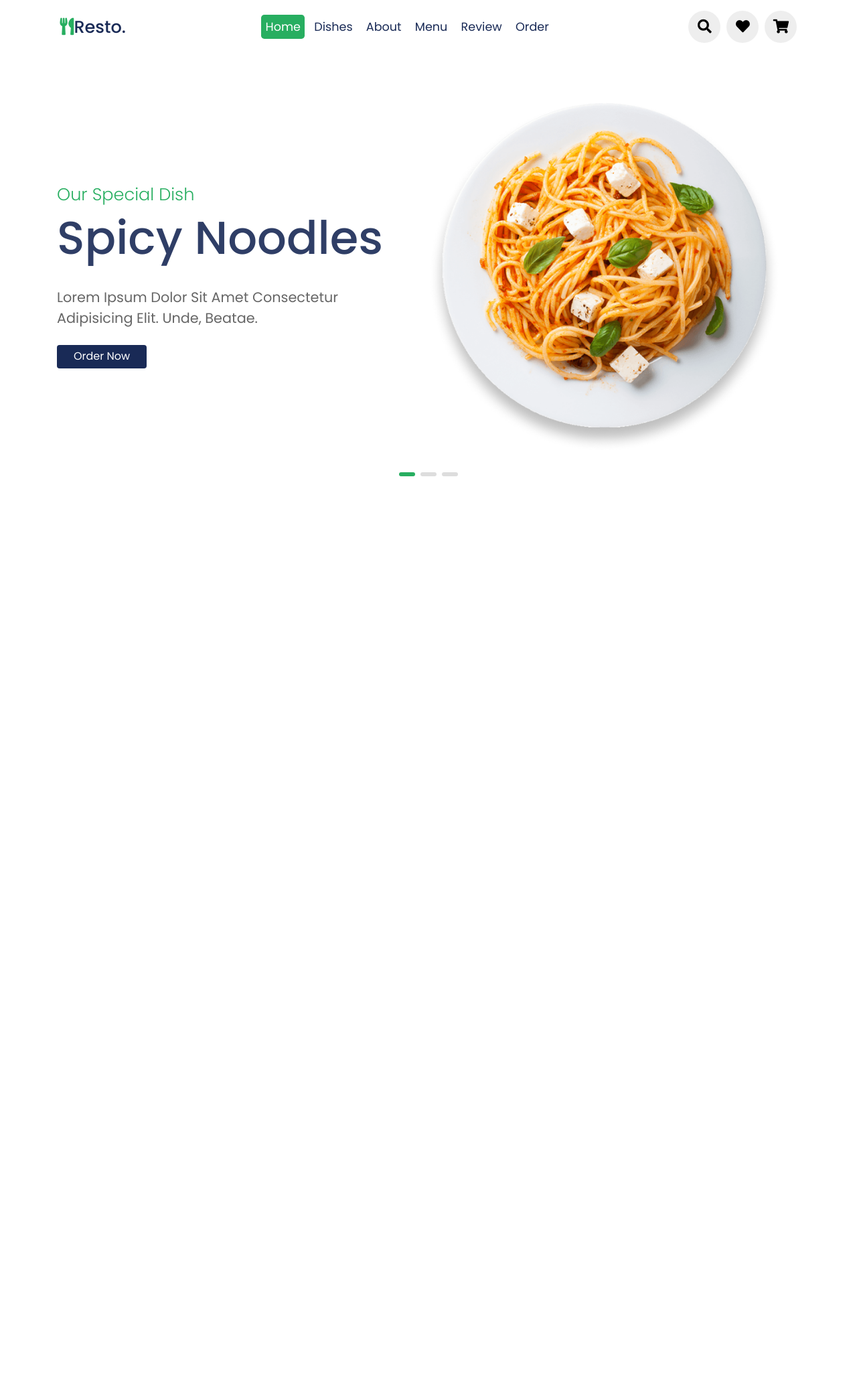
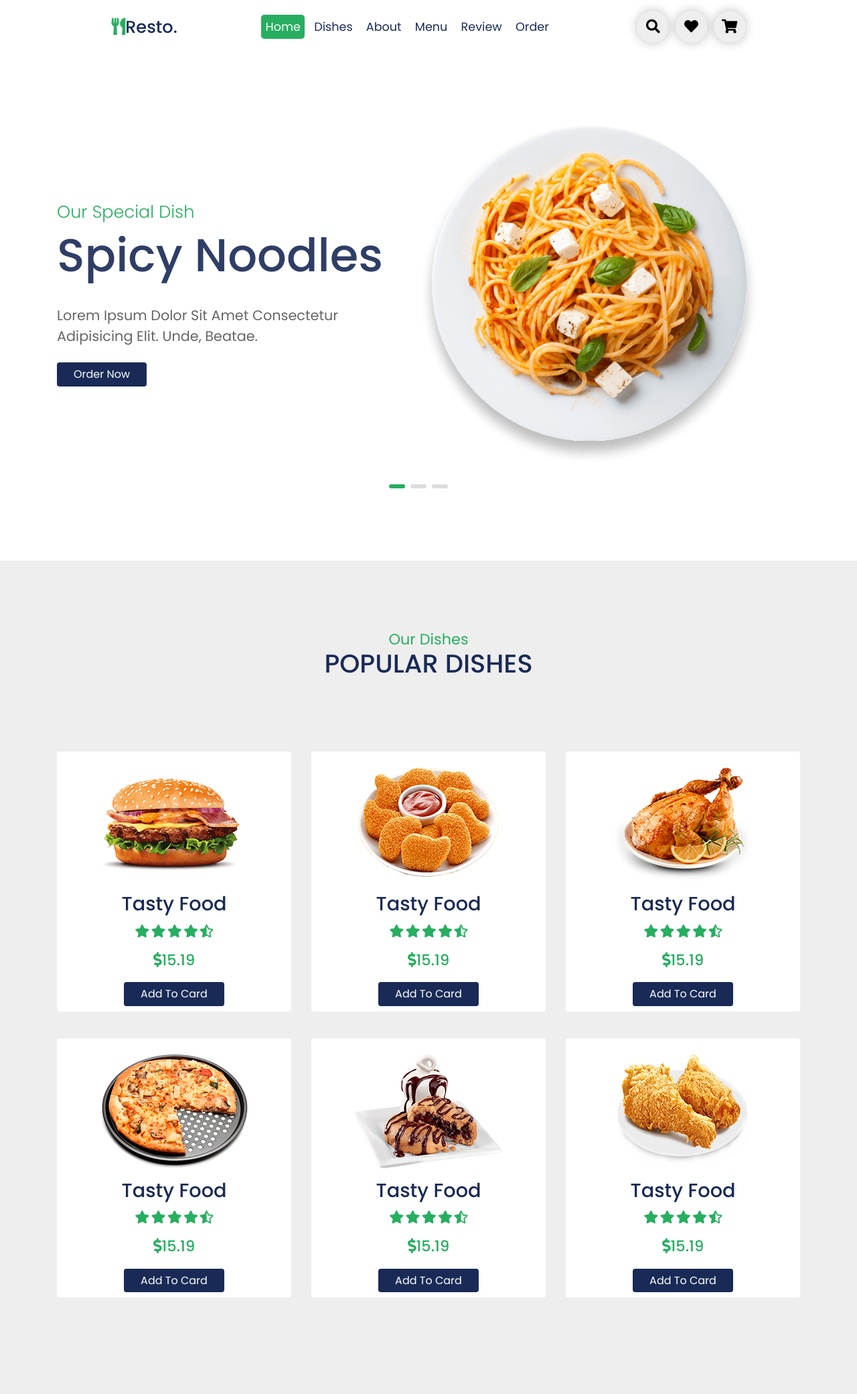
Before and after one commit to saju575/Food-website, a PHP site: page / in a window 1280 px wide. Shown: the whole page at 67% size. Before the commit the page ends 711 px from the top, so only its background shows below. Run offline with PHP 8.4, Linux system fonts and the light colour scheme; some web fonts are replaced.

Commit message:
dishes section added

```diff
--- a/css/style.css
+++ b/css/style.css
@@ -37,7 +37,7 @@ body{
     --text-blue:#192A56;
     --white:#ffffff;
     --grey:#EEEEEE;
-    --box-shadow:0px 0px 2px 2px rgba(255,255,255,.8);
+    --box-shadow:0 0 15px rgba(0,0,0,.25);;
 }
 ul{
     margin: 0;
@@ -62,7 +62,7 @@ ul li{
 
 }
 .sec-padding{
-    padding: 70px 0;
+    padding: 6.5rem 0;
 }
 h1{
     color: var(--text-blue);
@@ -78,6 +78,34 @@ h4{
     font-size: 1.6rem;
     text-transform: capitalize;
     font-weight: 300;
+}
+h3{
+    color: var(--text-blue);
+    font-size: 1.8rem;
+}
+
+/* section-title */
+.section-title{
+
+    width: 100%;
+    padding: 0 1.5rem;
+
+    margin-bottom: 6rem;
+}
+.section-title h2{
+    font-size: 2.4rem;
+    text-transform: uppercase;
+    text-align: center;
+    color: var(--text-blue);
+}
+.section-title h2::before{
+    content: attr(data-title);
+    display: block;
+    font-size: 1.4rem;
+    color: var(--text-green);
+    font-family: var(--cursive-font);
+    font-weight: 400;
+    text-transform: capitalize;
 }
 
 .owl-carousel .owl-dots{
@@ -97,6 +125,7 @@ h4{
     background-color: var(--text-green);
 }
 
+
 /* ---------
 nav-section start
 ----------- */
@@ -107,6 +136,8 @@ nav-section start
     align-items: center;
     padding: 1rem 7%;
     margin: auto;
+    width: 88%;
+    max-width: 144.7rem;
 
 }
 .nav-section a{
@@ -183,3 +214,77 @@ header-section start
     width: 95%;
     margin: auto;
 }
+
+/* -------------
+dishes section start
+------------- */
+.dishes-section{
+    background-color: var(--grey);
+}
+.dishes-item{
+    text-align: center;
+    margin-bottom: 2.5rem;
+    position: relative;
+}
+.dishes-item img{
+    margin: 1rem 0;
+}
+.dishes-item h3{
+    margin-bottom: .8rem;
+}
+.dishes-item .rating{
+    margin-bottom: 1rem;
+}
+.dishes-item .rating i{
+    color: var(--text-green);
+    font-size: 1.2rem;
+}
+.dishes-item span{
+    color: var(--text-green);
+    font-size: 1.4rem;
+    font-weight: 500;
+    margin-bottom: 1rem;
+    display: block;
+
+}
+.dishes-item .fa-heart,
+.dishes-item .fa-eye{
+    position: absolute;
+    height: 3rem;
+    width: 3rem;
+    border-radius: 50%;
+    line-height: 3rem;
+    font-size: 1.5rem;
+    top: 1.5rem;
+    background-color: var(--grey);
+    color: var(--text-blue);
+    cursor: pointer;
+    opacity: 0;
+    transition: all .5s ease;
+}
+.dishes-item .fa-heart:hover,
+.dishes-item .fa-eye:hover{
+    color: var(--white);
+    background-color: var(--text-green);
+    transform: rotate(360deg);
+}
+.dishes-item .fa-eye{
+    left: -1rem;
+
+}
+.dishes-item .fa-heart{
+    right: -1rem;
+
+}
+
+
+.dishes-item:hover .fa-heart{
+    opacity: 1;
+    right: 1.5rem;
+
+}
+.dishes-item:hover .fa-eye{
+    opacity: 1;
+    left: 1.5rem;
+
+}
--- a/index.html
+++ b/index.html
@@ -23,6 +23,8 @@
     <!-- nav-section start -->
     <div class="nav-section">
 
+
+
         <a href="#" class="logo"><i class="fas fa-utensils"></i>Resto.</a>
         <nav class="nav-bar">
             <ul>
@@ -39,47 +41,48 @@
             <i class="fas fa-heart"></i>
             <i class="fas fa-shopping-cart"></i>
         </div>
+
     </div>
     <!-- nav-section end -->
 
     <!-- --header section start------- -->
     <header class="header-section sec-padding">
         <div class="container">
-            <div class="row swiper mySwiper">
+            <div class="row col-lg-12">
                 <div class="owl-carousel features-carousel">
                     <div class="row align-items-center swiper-slide">
-                        <div class="col-md-6 header-text">
+                        <div class="col-md-6 col-lg-6 header-text">
                             <h4>our special dish</h4>
                             <h1>Spicy noodles</h1>
                             <p>Lorem ipsum dolor sit amet consectetur adipisicing elit. Unde, beatae.</p>
                             <a href="" class="btn btn-implement">order now</a>
 
                         </div>
-                        <div class="col-md-6 header-img">
+                        <div class="col-md-6 col-lg-6 header-img">
                             <img src="images/home-img-1.png" alt="">
                         </div>
                     </div>
                     <div class="row align-items-center swiper-slide">
-                        <div class="col-md-6 header-text">
+                        <div class="col-md-6 col-lg-6 header-text">
                             <h4>our special dish</h4>
                             <h1>fried chicken</h1>
                             <p>Lorem ipsum dolor sit amet consectetur adipisicing elit. Unde, beatae.</p>
                             <a href="" class="btn btn-implement">order now</a>
 
                         </div>
-                        <div class="col-md-6 header-img">
+                        <div class="col-md-6 col-lg-6 header-img">
                             <img src="images/home-img-2.png" alt="">
                         </div>
                     </div>
                     <div class="row align-items-center swiper-slide">
-                        <div class="col-md-6 header-text">
+                        <div class="col-md-6 col-lg-6 header-text">
                             <h4>our special dish</h4>
                             <h1>hot pizza</h1>
                             <p>Lorem ipsum dolor sit amet consectetur adipisicing elit. Unde, beatae.</p>
-                            <a href="" class="btn btn-implement">order now</a>
+                            <a href="#" class="btn btn-implement">order now</a>
 
                         </div>
-                        <div class="col-md-6 header-img">
+                        <div class="col-md-6 col-lg-6 header-img">
                             <img src="images/home-img-3.png" alt="">
                         </div>
                     </div>
@@ -89,6 +92,129 @@
     </header>
 
     <!-- header section end -->
+
+    <!-- -------dishes section start----------  -->
+    <section class="dishes-section sec-padding">
+        <div class="container">
+            <div class="row justify-content-center">
+                <div class="section-title">
+                    <h2 data-title="our dishes">popular dishes</h2>
+                </div>
+            </div>
+            <div class="row justify-content-center mt-1">
+                <div class="col-lg-4 col-md-6 dishes-item">
+                    <div class="p-card bg-white p-2 rounded px-3">
+                        <a href="#"><i class="fas fa-heart"></i></a>
+                        <a href="#"><i class="fas fa-eye"></i></a>
+                        <img src="images/dish1.png" alt="dish 1">
+                        <h3>Tasty Food</h3>
+                        <div class="rating">
+
+                            <i class="fas fa-star"></i>
+                            <i class="fas fa-star"></i>
+                            <i class="fas fa-star"></i>
+                            <i class="fas fa-star"></i>
+                            <i class="fas fa-star-half-alt"></i>
+                        </div>
+                        <span><i class="fas fa-dollar-sign"></i>15.19</span>
+                        <a href="#" class="btn btn-implement">add to card</a>
+                    </div>
+                </div>
+                <div class="col-lg-4 col-md-6 dishes-item">
+                    <div class="p-card bg-white p-2 rounded px-3">
+                        <a href="#"><i class="fas fa-heart"></i></a>
+                        <a href="#"><i class="fas fa-eye"></i></a>
+                        <img src="images/dish2.png" alt="dish 1">
+                        <h3>Tasty Food</h3>
+                        <div class="rating">
+
+                            <i class="fas fa-star"></i>
+                            <i class="fas fa-star"></i>
+                            <i class="fas fa-star"></i>
+                            <i class="fas fa-star"></i>
+                            <i class="fas fa-star-half-alt"></i>
+                        </div>
+                        <span><i class="fas fa-dollar-sign"></i>15.19</span>
+                        <a href="#" class="btn btn-implement">add to card</a>
+                    </div>
+                </div>
+                <div class="col-lg-4 col-md-6 dishes-item">
+                    <div class="p-card bg-white p-2 rounded px-3">
+                        <a href="#"><i class="fas fa-heart"></i></a>
+                        <a href="#"><i class="fas fa-eye"></i></a>
+                        <img src="images/dish3.png" alt="dish 3">
+                        <h3>Tasty Food</h3>
+                        <div class="rating">
+
+                            <i class="fas fa-star"></i>
+                            <i class="fas fa-star"></i>
+                            <i class="fas fa-star"></i>
+                            <i class="fas fa-star"></i>
+                            <i class="fas fa-star-half-alt"></i>
+                        </div>
+                        <span><i class="fas fa-dollar-sign"></i>15.19</span>
+                        <a href="#" class="btn btn-implement">add to card</a>
+                    </div>
+                </div>
+                <div class="col-lg-4 col-md-6 dishes-item">
+                    <div class="p-card bg-white p-2 rounded px-3">
+                        <a href="#"><i class="fas fa-heart"></i></a>
+                        <a href="#"><i class="fas fa-eye"></i></a>
+                        <img src="images/dish4.png" alt="dish 1">
+                        <h3>Tasty Food</h3>
+                        <div class="rating">
+
+                            <i class="fas fa-star"></i>
+                            <i class="fas fa-star"></i>
+                            <i class="fas fa-star"></i>
+                            <i class="fas fa-star"></i>
+                            <i class="fas fa-star-half-alt"></i>
+                        </div>
+                        <span><i class="fas fa-dollar-sign"></i>15.19</span>
+                        <a href="#" class="btn btn-implement">add to card</a>
+                    </div>
+                </div>
+                <div class="col-lg-4 col-md-6 dishes-item">
+                    <div class="p-card bg-white p-2 rounded px-3">
+                        <a href="#"><i class="fas fa-heart"></i></a>
+                        <a href="#"><i class="fas fa-eye"></i></a>
+                        <img src="images/dish5.png" alt="dish 1">
+                        <h3>Tasty Food</h3>
+                        <div class="rating">
+
+                            <i class="fas fa-star"></i>
+                            <i class="fas fa-star"></i>
+                            <i class="fas fa-star"></i>
+                            <i class="fas fa-star"></i>
+                            <i class="fas fa-star-half-alt"></i>
+                        </div>
+                        <span><i class="fas fa-dollar-sign"></i>15.19</span>
+                        <a href="#" class="btn btn-implement">add to card</a>
+                    </div>
+                </div>
+                <div class="col-lg-4 col-md-6 dishes-item">
+                    <div class="p-card bg-white p-2 rounded px-3">
+                        <a href="#"><i class="fas fa-heart"></i></a>
+                        <a href="#"><i class="fas fa-eye"></i></a>
+                        <img src="images/dish6.png" alt="dish 1">
+                        <h3>Tasty Food</h3>
+                        <div class="rating">
+
+                            <i class="fas fa-star"></i>
+                            <i class="fas fa-star"></i>
+                            <i class="fas fa-star"></i>
+                            <i class="fas fa-star"></i>
+                            <i class="fas fa-star-half-alt"></i>
+                        </div>
+                        <span><i class="fas fa-dollar-sign"></i>15.19</span>
+                        <a href="#" class="btn btn-implement">add to card</a>
+                    </div>
+                </div>
+
+            </div>
+        </div>
+    </section>
+    <!-- -------dishes section end----------  -->
 
 
     <!-- ------link jequery----- -->
```
Also changed, not shown: images/dish-2.png (deleted), images/dish-4.png (deleted), images/dish-5.png (deleted), images/dish-6.png (deleted), images/dish1.png (renamed from images/dish-1.png), images/dish2.png (added), images/dish3.png (renamed from images/dish-3.png), images/dish4.png (added), images/dish5.png (added), images/dish6.png (added).
